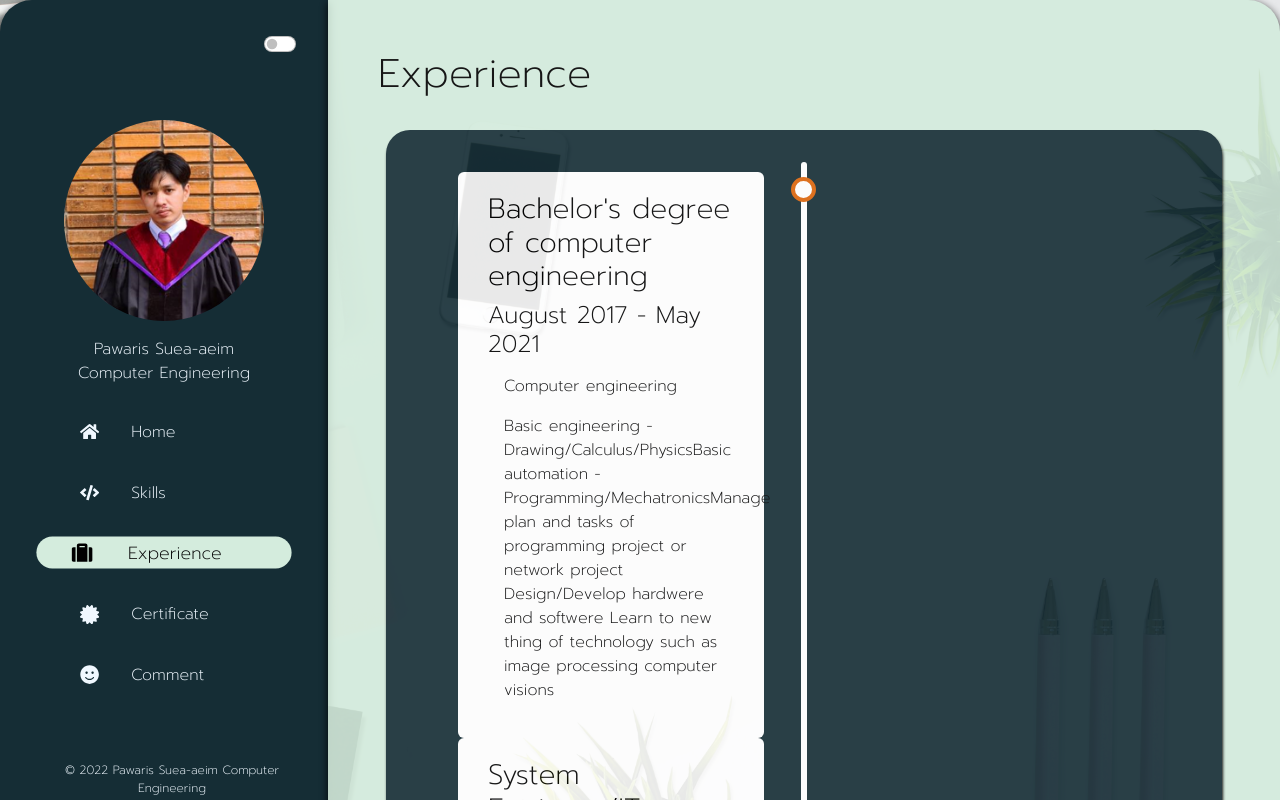
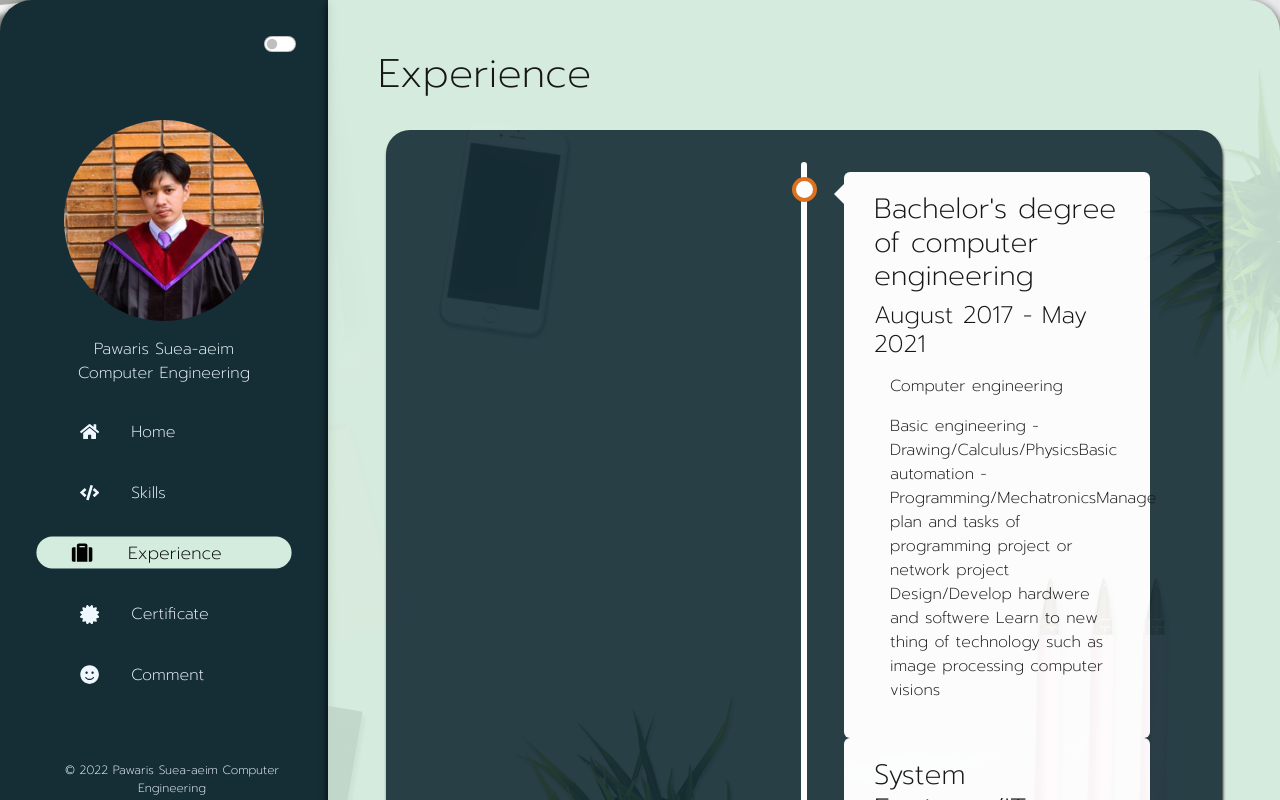
Before and after one commit to PawarisSueaaeim/Profile-v2, a React (Create React App) app: page /Experience in a window 1280 px wide. Shown: the top 800 px of the page. Built offline with nearby package versions, Linux system fonts and the light colour scheme.

Commit message:
dont know

```diff
--- a/src/component/subComponents/CardExp.js
+++ b/src/component/subComponents/CardExp.js
@@ -1,20 +1,22 @@
 function CardExp(props) {
 
-    console.log("this is a CardExp", props);
-    console.log("this is a props children", props.children);
-
-    const {isActive} = props;
+    // console.log("this is a CardExp", props);
+    // console.log("this is a props children", props.children);
 
     const getClassName = () => {
-        props.children.map(() => {
-
-        });
+        if (props.children.map((items,index) => {
+            return index
+        })%2 === 0){
+            return "container-exp left";
+        }else{
+            return "container-exp right";
+        }
     };
 
-    const classes = props.className;
+    const classes = props.className + getClassName();
 
     return (
-        <div className={classes}>
+        <div className={getClassName()}>
             {props.children}
         </div>
     );
```
